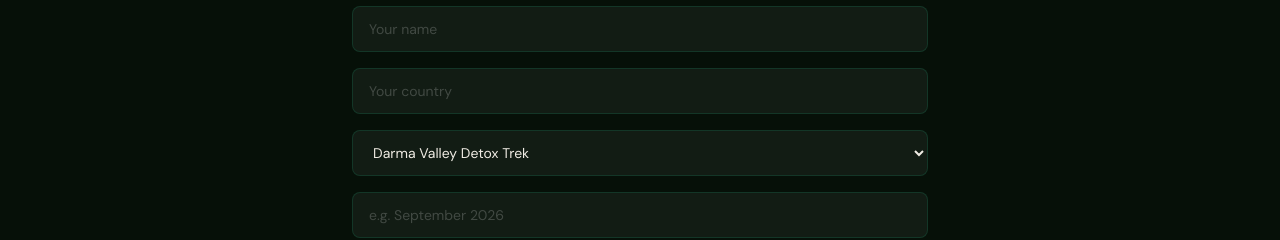
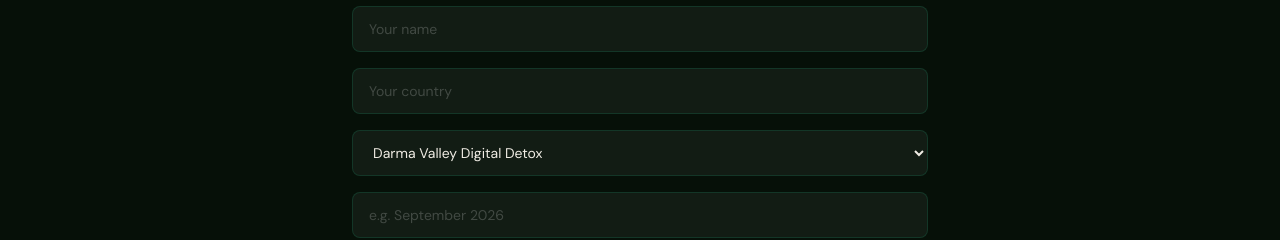
Before and after one commit to bhattpoms0-bit/himalayan-serenity, a React (Vite) app: page /retreats/darma-detox in a window 1280 px wide. Shown: the part 9440-9680 px from the top of the page. Built offline with nearby package versions, Linux system fonts and the light colour scheme; a web font is replaced by a local one.

Commit message:
Contact & retreat forms: updated dropdown options to match current packages, added smart pre-selection per retreat page

```diff
--- a/src/pages/Contact.jsx
+++ b/src/pages/Contact.jsx
@@ -138,7 +138,7 @@ export default function ContactPage() {
 
                   <div>
                     <label className="block font-sans text-xs text-brand-text-muted mb-2 uppercase tracking-wider">
-                      Interested Expedition
+                      Interested In
                     </label>
                     <select
                       name="expedition"
@@ -146,15 +146,23 @@ export default function ContactPage() {
                       onChange={handleChange}
                       className="w-full bg-brand-dark border border-brand-dark-border rounded-lg px-4 py-3 text-brand-cream text-sm focus:outline-none focus:border-brand-orange/50 transition-colors"
                     >
-                      <option value="" disabled>Select an expedition...</option>
+                      <option value="" disabled>Select an expedition or retreat...</option>
+                      <optgroup label="Himalayan Expeditions">
                         <option>Adi Kailash Expedition</option>
                         <option>Panchachuli Trekking Expedition</option>
                         <option>Eastern Kumaon Cinematic Expedition</option>
                         <option>Eastern Kumaon Wilderness Expedition</option>
-                      <option>Himalayan Wellness & Meditation Retreat</option>
+                        <option>Himalayan Wellness &amp; Meditation Retreat</option>
                         <option>Himalayan Photography Expedition</option>
                         <option>Winter Himalayan Wellness Retreat</option>
                         <option>Women-Only Expedition (Darma Valley)</option>
+                      </optgroup>
+                      <optgroup label="International Retreats">
+                        <option>Panchachuli Himalayan Wellness Retreat</option>
+                        <option>Women's Sacred Himalaya Retreat</option>
+                        <option>The Borderlands of the Himalaya</option>
+                        <option>Darma Valley Digital Detox</option>
+                      </optgroup>
                     </select>
                   </div>
 
--- a/src/pages/InternationalRetreats.jsx
+++ b/src/pages/InternationalRetreats.jsx
@@ -299,10 +299,10 @@ export default function InternationalRetreats() {
                 className={`${INPUT_CLASS} bg-[#0d1a0d]`}
               >
                 <option value="" disabled>Which retreat?</option>
-                <option>Kumaon Wellness Immersion</option>
-                <option>Darma Valley Detox Trek</option>
+                <option>Panchachuli Himalayan Wellness &amp; Cultural Immersion Retreat</option>
                 <option>{"Women's Sacred Himalaya Retreat"}</option>
-                <option>Panchakarma Silence Retreat</option>
+                <option>The Borderlands of the Himalaya</option>
+                <option>Darma Valley Digital Detox</option>
                 <option>Not sure yet — help me choose</option>
               </select>
               <input
--- a/src/pages/retreats/DarmaDetox.jsx
+++ b/src/pages/retreats/DarmaDetox.jsx
@@ -195,7 +195,7 @@ export default function DarmaDetox() {
   })
 
   const [form, setForm] = useState({
-    name: '', country: '', retreat: 'Darma Valley Detox Trek',
+    name: '', country: '', retreat: 'Darma Valley Digital Detox',
     dates: '', groupSize: '', fitnessLevel: '', email: '', message: '',
   })
   const [status, setStatus] = useState('idle')
@@ -472,10 +472,11 @@ export default function DarmaDetox() {
                 name="retreat" value={form.retreat} onChange={handleChange}
                 required className={`${INPUT_CLASS} bg-[#0d1a0d]`}
               >
-                <option>Darma Valley Detox Trek</option>
-                <option>Kumaon Wellness Immersion</option>
+                <option value="" disabled>Which retreat?</option>
+                <option>Panchachuli Himalayan Wellness &amp; Cultural Immersion Retreat</option>
                 <option>{"Women's Sacred Himalaya Retreat"}</option>
-                <option>Panchakarma Silence Retreat</option>
+                <option>The Borderlands of the Himalaya</option>
+                <option>Darma Valley Digital Detox</option>
                 <option>Not sure yet — help me choose</option>
               </select>
               <input
--- a/src/pages/retreats/KumaonWellness.jsx
+++ b/src/pages/retreats/KumaonWellness.jsx
@@ -182,7 +182,7 @@ export default function KumaonWellness() {
   })
 
   const [form, setForm] = useState({
-    name: '', country: '', retreat: 'Kumaon Wellness Immersion',
+    name: '', country: '', retreat: 'Panchachuli Himalayan Wellness & Cultural Immersion Retreat',
     dates: '', groupSize: '', email: '', message: '',
   })
   const [status, setStatus] = useState('idle')
@@ -466,10 +466,11 @@ export default function KumaonWellness() {
                 name="retreat" value={form.retreat} onChange={handleChange}
                 required className={`${INPUT_CLASS} bg-[#0d1a0d]`}
               >
-                <option>Kumaon Wellness Immersion</option>
-                <option>Darma Valley Detox Trek</option>
+                <option value="" disabled>Which retreat?</option>
+                <option>Panchachuli Himalayan Wellness &amp; Cultural Immersion Retreat</option>
                 <option>{"Women's Sacred Himalaya Retreat"}</option>
-                <option>Panchakarma Silence Retreat</option>
+                <option>The Borderlands of the Himalaya</option>
+                <option>Darma Valley Digital Detox</option>
                 <option>Not sure yet — help me choose</option>
               </select>
               <input
--- a/src/pages/retreats/Panchakarma.jsx
+++ b/src/pages/retreats/Panchakarma.jsx
@@ -220,7 +220,7 @@ export default function Panchakarma() {
   })
 
   const [form, setForm] = useState({
-    name: '', country: '', retreat: 'Borderlands of the Himalaya',
+    name: '', country: '', retreat: 'The Borderlands of the Himalaya',
     dates: '', groupSize: '', heardFrom: '', email: '', message: '',
   })
   const [status, setStatus] = useState('idle')
@@ -539,10 +539,11 @@ export default function Panchakarma() {
                 name="retreat" value={form.retreat} onChange={handleChange}
                 required className={`${INPUT_CLASS} bg-[#14100a]`}
               >
-                <option>Kumaon Wellness Immersion</option>
-                <option>Darma Valley Detox Trek</option>
+                <option value="" disabled>Which retreat?</option>
+                <option>Panchachuli Himalayan Wellness &amp; Cultural Immersion Retreat</option>
                 <option>{"Women's Sacred Himalaya Retreat"}</option>
-                <option>Borderlands of the Himalaya</option>
+                <option>The Borderlands of the Himalaya</option>
+                <option>Darma Valley Digital Detox</option>
                 <option>Not sure yet — help me choose</option>
               </select>
               <input
--- a/src/pages/retreats/WomensRetreat.jsx
+++ b/src/pages/retreats/WomensRetreat.jsx
@@ -463,10 +463,11 @@ export default function WomensRetreat() {
                 name="retreat" value={form.retreat} onChange={handleChange}
                 required className={`${INPUT_CLASS} bg-[#150810]`}
               >
+                <option value="" disabled>Which retreat?</option>
+                <option>Panchachuli Himalayan Wellness &amp; Cultural Immersion Retreat</option>
                 <option>{"Women's Sacred Himalaya Retreat"}</option>
-                <option>Kumaon Wellness Immersion</option>
-                <option>Darma Valley Detox Trek</option>
-                <option>Panchakarma Silence Retreat</option>
+                <option>The Borderlands of the Himalaya</option>
+                <option>Darma Valley Digital Detox</option>
                 <option>Not sure yet — help me choose</option>
               </select>
               <input
```
Lines whose indentation alone changed are shown as unchanged.
